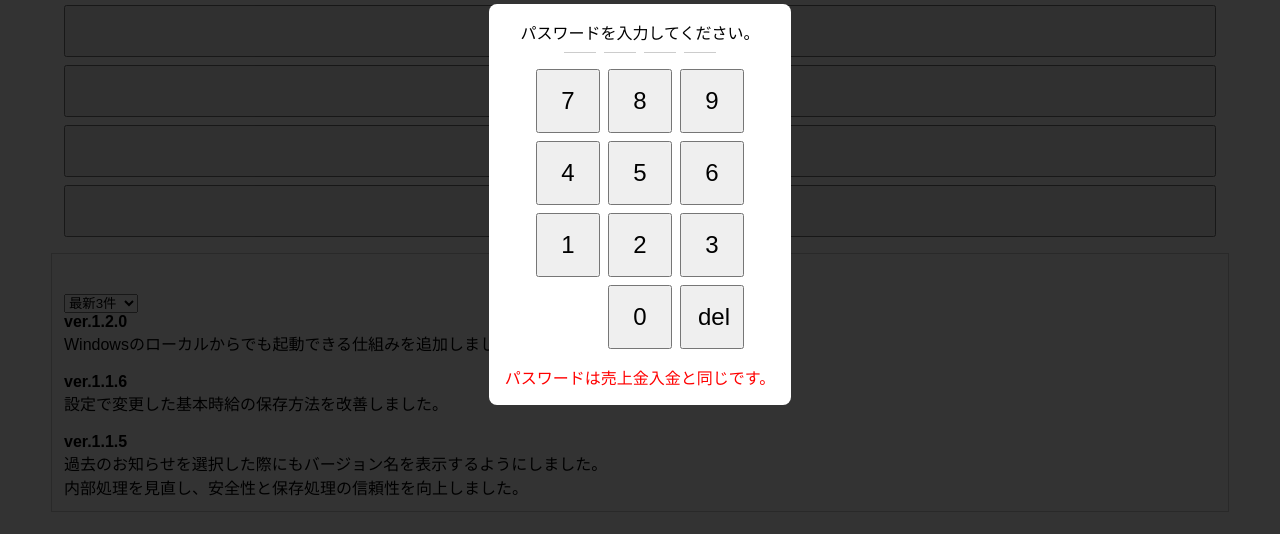
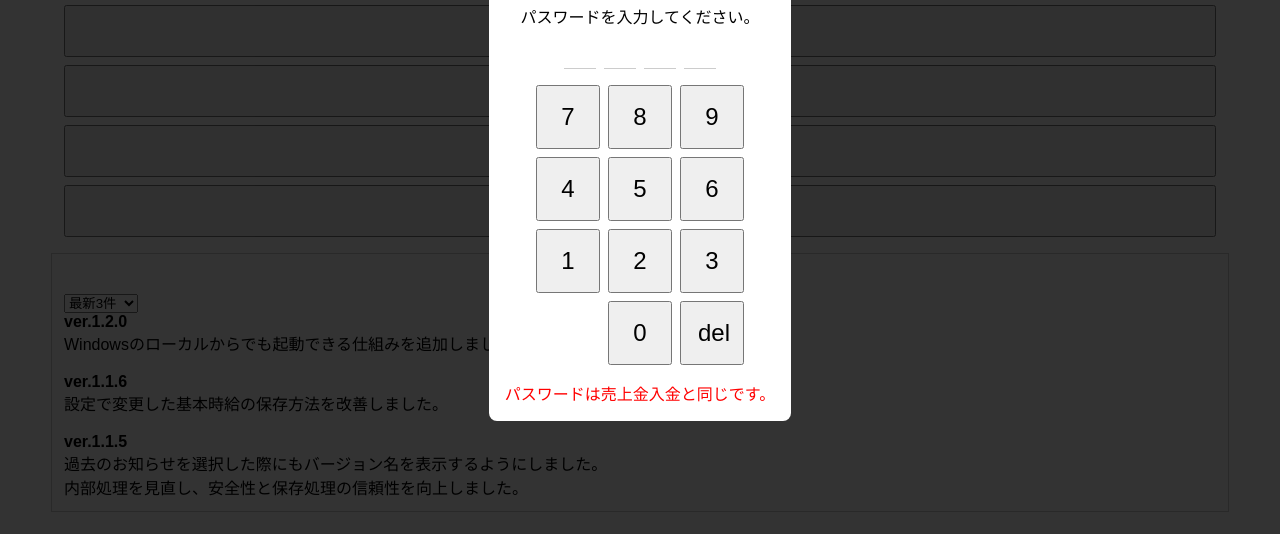
Before and after one commit to ryuji160309/yo_payroll_web_app, a website: page index.html in a window 1280 px wide. Shown: the part 196-730 px from the top of the page. Drawn offline with Linux system fonts and the light colour scheme.

Commit message:
Fix password slot height

```diff
--- a/style.css
+++ b/style.css
@@ -100,6 +100,8 @@ th, td {
 #pw-overlay .pw-slot {
   display: inline-block;
   width: 1em;
+  height: 1em;
+  line-height: 1em;
   border-bottom: 1px solid #ccc;
   text-align: center;
   font-family: monospace;
```
